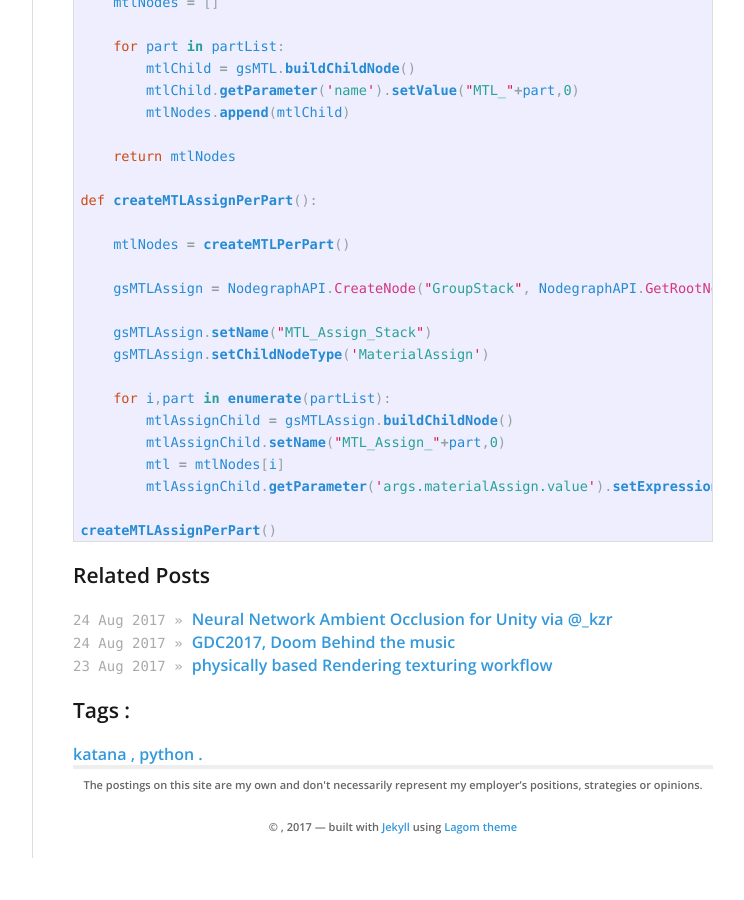
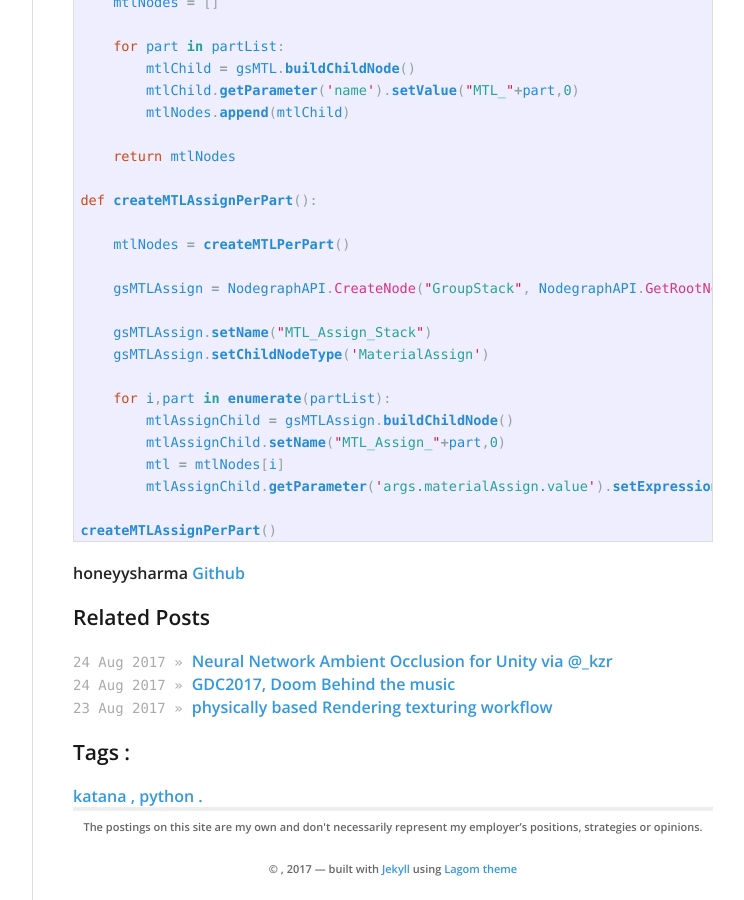
Before and after one commit to yoann01/ktmd, a Jekyll site: the page built from _posts/2017-08-23-Katana-python.md, in a window 1280 px wide and 900 px high, scrolled down 993 px. Shown: the whole window, without its empty margins (378-1122 px from the left). Built offline with Jekyll 4.4.1, drawn with Linux system fonts in a browser that asks for light colours; nearby versions of some CDN libraries; before the commit the page ends 1851 px from its top, so only the background shows below that.

Commit message:
Update 2017-08-23-Katana-python.md

```diff
--- a/_posts/2017-08-23-Katana-python.md
+++ b/_posts/2017-08-23-Katana-python.md
@@ -77,3 +77,5 @@ def createMTLAssignPerPart():
 createMTLAssignPerPart()
 
 {% endhighlight %}
+
+ honeyysharma [Github](https://github.com/honeyysharma/Katana)
```
